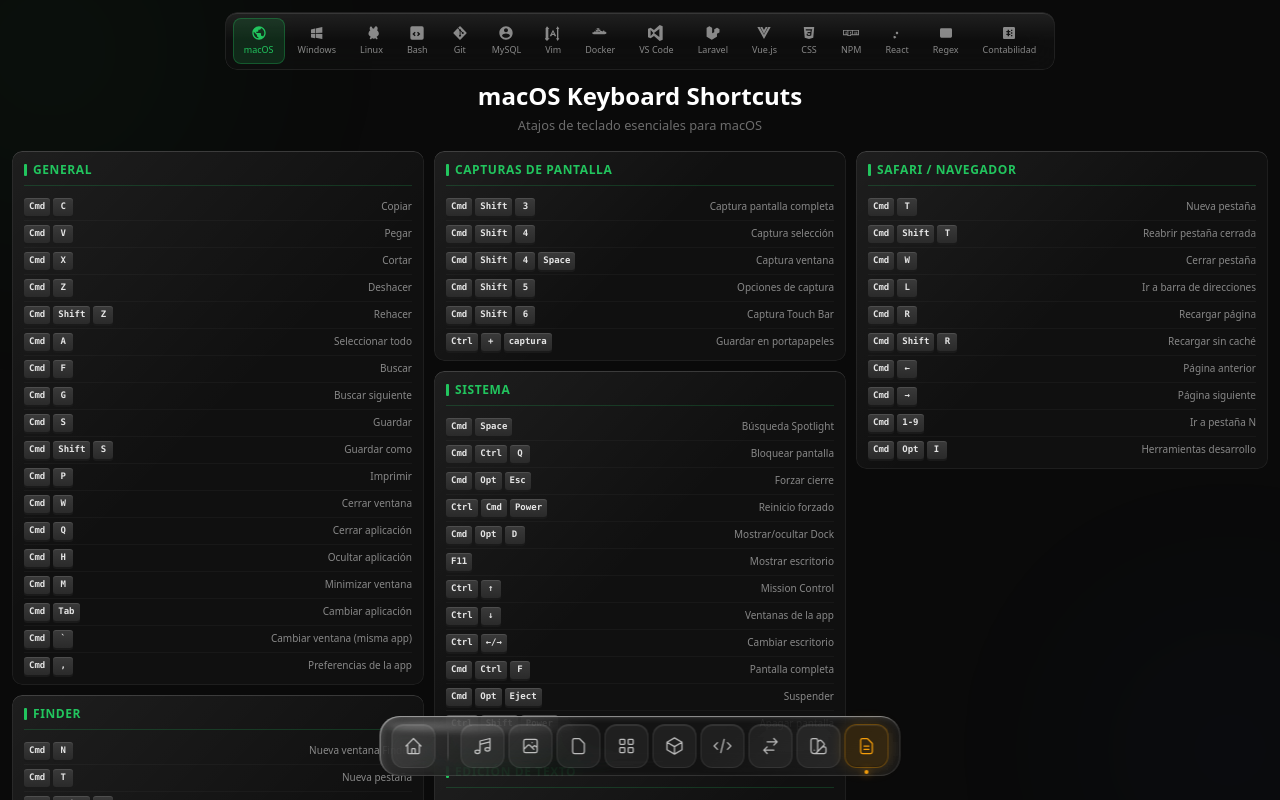
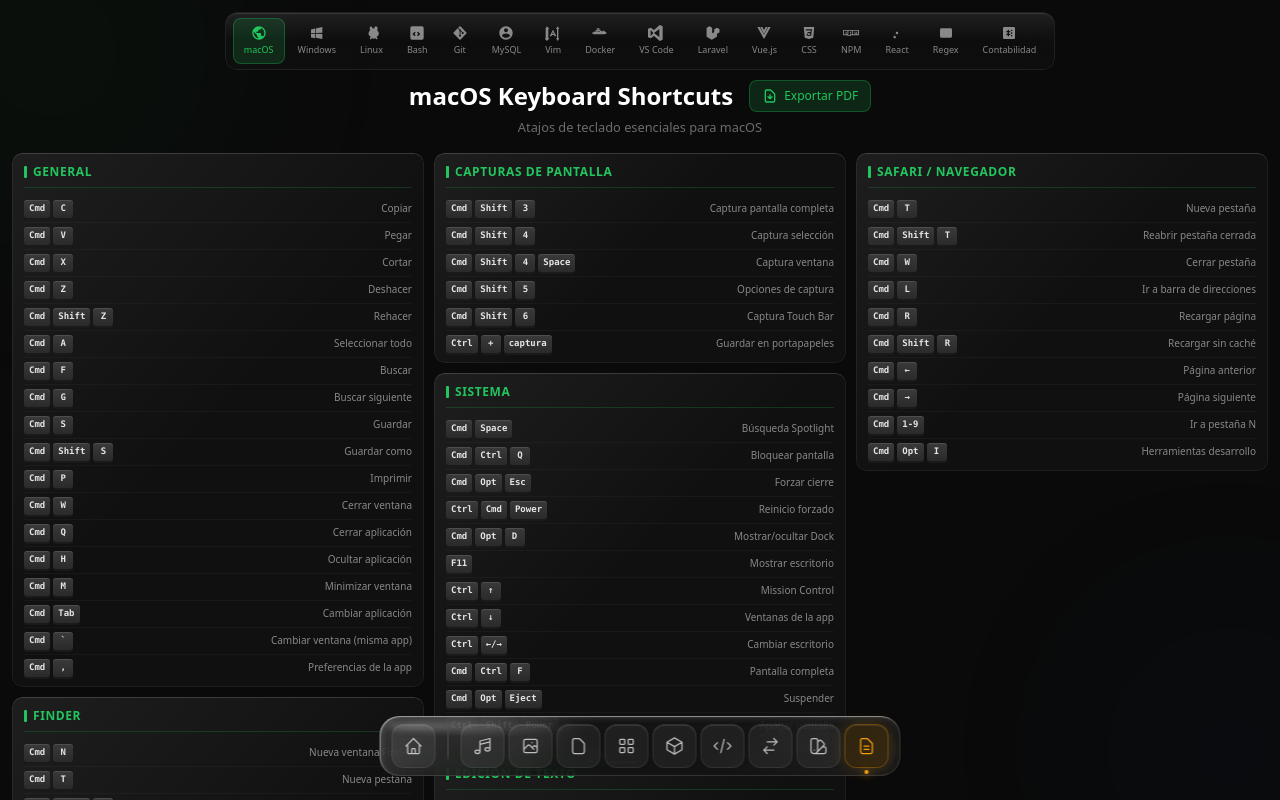
Before and after one commit to christianpasinrey/tools, a Vue app: page /cheatsheets in a window 1280 px wide. Shown: the top 800 px of the page. Built offline with nearby package versions, Linux system fonts and the light colour scheme.

Commit message:
feat: agregar funcionalidad para exportar hojas de trucos a PDF con estilos personalizados

```diff
--- a/src/views/CheatSheets.vue
+++ b/src/views/CheatSheets.vue
@@ -1,10 +1,223 @@
 <script setup>
 import { ref, computed } from 'vue'
+import { PDFDocument, rgb, StandardFonts } from 'pdf-lib'
 import { cheatsheetData, sheets } from '@/data/cheatsheets'
 
 const activeSheet = ref('macos')
 const currentSheet = computed(() => cheatsheetData[activeSheet.value])
 const currentSheetType = computed(() => sheets.find(s => s.id === activeSheet.value)?.type || 'shortcuts')
+const isExporting = ref(false)
+
+async function exportToPDF() {
+  isExporting.value = true
+
+  try {
+    const sheet = currentSheet.value
+    const pdfDoc = await PDFDocument.create()
+
+    // Fonts
+    const fontBold = await pdfDoc.embedFont(StandardFonts.HelveticaBold)
+    const fontRegular = await pdfDoc.embedFont(StandardFonts.Helvetica)
+    const fontMono = await pdfDoc.embedFont(StandardFonts.Courier)
+
+    // Colors
+    const colors = {
+      bg: rgb(0.04, 0.04, 0.04),
+      cardBg: rgb(0.08, 0.08, 0.08),
+      title: rgb(0.13, 0.77, 0.37), // #22c55e
+      text: rgb(0.9, 0.9, 0.9),
+      textMuted: rgb(0.6, 0.6, 0.6),
+      code: rgb(0.49, 0.83, 0.99), // #7dd3fc
+      keyBg: rgb(0.2, 0.2, 0.2),
+      border: rgb(0.15, 0.15, 0.15)
+    }
+
+    // Page settings
+    const pageWidth = 842 // A4 landscape
+    const pageHeight = 595
+    const margin = 30
+    const colGap = 15
+    const numCols = 3
+    const colWidth = (pageWidth - margin * 2 - colGap * (numCols - 1)) / numCols
+
+    let page = pdfDoc.addPage([pageWidth, pageHeight])
+    let colIndex = 0
+    let yPos = pageHeight - margin
+
+    // Draw background
+    const drawBackground = (p) => {
+      p.drawRectangle({
+        x: 0, y: 0,
+        width: pageWidth, height: pageHeight,
+        color: colors.bg
+      })
+    }
+    drawBackground(page)
+
+    // Title
+    page.drawText(sheet.title, {
+      x: margin,
+      y: yPos - 5,
+      size: 18,
+      font: fontBold,
+      color: colors.title
+    })
+
+    page.drawText(sheet.description, {
+      x: margin,
+      y: yPos - 22,
+      size: 9,
+      font: fontRegular,
+      color: colors.textMuted
+    })
+
+    yPos -= 45
+    const startY = yPos
+    const colHeights = [0, 0, 0]
+
+    // Process sections
+    for (const section of sheet.sections) {
+      // Calculate section height
+      const headerHeight = 20
+      const itemHeight = 14
+      const padding = 16
+      const sectionHeight = headerHeight + section.items.length * itemHeight + padding
+
+      // Find best column (shortest)
+      colIndex = colHeights.indexOf(Math.min(...colHeights))
+      const colX = margin + colIndex * (colWidth + colGap)
+      const colY = startY - colHeights[colIndex]
+
+      // Check if we need a new page
+      if (colY - sectionHeight < margin) {
+        // If all columns are full, new page
+        if (Math.min(...colHeights) > startY - margin - 50) {
+          page = pdfDoc.addPage([pageWidth, pageHeight])
+          drawBackground(page)
+          colHeights.fill(0)
+          colIndex = 0
+        }
+      }
+
+      const currentY = startY - colHeights[colIndex]
+      const currentX = margin + colIndex * (colWidth + colGap)
+
+      // Card background
+      page.drawRectangle({
+        x: currentX,
+        y: currentY - sectionHeight,
+        width: colWidth,
+        height: sectionHeight,
+        color: colors.cardBg,
+        borderColor: colors.border,
+        borderWidth: 0.5
+      })
+
+      // Section title bar
+      page.drawRectangle({
+        x: currentX,
+        y: currentY - headerHeight,
+        width: 3,
+        height: 12,
+        color: colors.title
+      })
+
+      page.drawText(section.name.toUpperCase(), {
+        x: currentX + 8,
+        y: currentY - 14,
+        size: 8,
+        font: fontBold,
+        color: colors.title
+      })
+
+      // Items
+      let itemY = currentY - headerHeight - 6
+      for (const item of section.items) {
+        itemY -= itemHeight
+
+        if (item.keys) {
+          // Keyboard shortcut
+          let keyX = currentX + 6
+          for (const key of item.keys) {
+            const keyWidth = fontMono.widthOfTextAtSize(key, 7) + 8
+            page.drawRectangle({
+              x: keyX,
+              y: itemY - 2,
+              width: keyWidth,
+              height: 11,
+              color: colors.keyBg,
+              borderColor: colors.border,
+              borderWidth: 0.3
+            })
+            page.drawText(key, {
+              x: keyX + 4,
+              y: itemY + 1,
+              size: 7,
+              font: fontMono,
+              color: colors.text
+            })
+            keyX += keyWidth + 3
+          }
+          // Description (right aligned)
+          const descWidth = fontRegular.widthOfTextAtSize(item.desc, 7)
+          page.drawText(item.desc, {
+            x: currentX + colWidth - descWidth - 6,
+            y: itemY + 1,
+            size: 7,
+            font: fontRegular,
+            color: colors.textMuted
+          })
+        } else if (item.cmd) {
+          // Command
+          const cmdText = item.cmd.length > 35 ? item.cmd.substring(0, 35) + '...' : item.cmd
+          page.drawText(cmdText, {
+            x: currentX + 6,
+            y: itemY + 1,
+            size: 7,
+            font: fontMono,
+            color: colors.code
+          })
+          // Description (right aligned)
+          const descText = item.desc.length > 25 ? item.desc.substring(0, 25) + '...' : item.desc
+          const descWidth = fontRegular.widthOfTextAtSize(descText, 7)
+          page.drawText(descText, {
+            x: currentX + colWidth - descWidth - 6,
+            y: itemY + 1,
+            size: 7,
+            font: fontRegular,
+            color: colors.textMuted
+          })
+        }
+      }
+
+      colHeights[colIndex] += sectionHeight + 8
+    }
+
+    // Footer
+    const footerText = `${sheet.title} Cheatsheet - Generated ${new Date().toLocaleDateString()}`
+    page.drawText(footerText, {
+      x: margin,
+      y: 15,
+      size: 7,
+      font: fontRegular,
+      color: colors.textMuted
+    })
+
+    // Download
+    const pdfBytes = await pdfDoc.save()
+    const blob = new Blob([pdfBytes], { type: 'application/pdf' })
+    const url = URL.createObjectURL(blob)
+    const a = document.createElement('a')
+    a.href = url
+    a.download = `${activeSheet.value}-cheatsheet.pdf`
+    a.click()
+    URL.revokeObjectURL(url)
+  } catch (error) {
+    console.error('Error exporting PDF:', error)
+  } finally {
+    isExporting.value = false
+  }
+}
 </script>
 
 <template>
@@ -48,7 +261,23 @@ const currentSheetType = computed(() => sheets.find(s => s.id === activeSheet.va
     <div class="sheet-content">
       <!-- Header -->
       <header class="sheet-header">
-        <h1 class="sheet-title">{{ currentSheet.title }}</h1>
+        <div class="header-top">
+          <h1 class="sheet-title">{{ currentSheet.title }}</h1>
+          <button
+            @click="exportToPDF"
+            :disabled="isExporting"
+            class="export-btn"
+          >
+            <svg v-if="!isExporting" class="w-4 h-4" fill="none" stroke="currentColor" viewBox="0 0 24 24">
+              <path stroke-linecap="round" stroke-linejoin="round" stroke-width="2" d="M12 10v6m0 0l-3-3m3 3l3-3m2 8H7a2 2 0 01-2-2V5a2 2 0 012-2h5.586a1 1 0 01.707.293l5.414 5.414a1 1 0 01.293.707V19a2 2 0 01-2 2z" />
+            </svg>
+            <svg v-else class="w-4 h-4 animate-spin" fill="none" viewBox="0 0 24 24">
+              <circle class="opacity-25" cx="12" cy="12" r="10" stroke="currentColor" stroke-width="4"></circle>
+              <path class="opacity-75" fill="currentColor" d="M4 12a8 8 0 018-8V0C5.373 0 0 5.373 0 12h4zm2 5.291A7.962 7.962 0 014 12H0c0 3.042 1.135 5.824 3 7.938l3-2.647z"></path>
+            </svg>
+            <span>{{ isExporting ? 'Exportando...' : 'Exportar PDF' }}</span>
+          </button>
+        </div>
         <p class="sheet-description">{{ currentSheet.description }}</p>
       </header>
 
@@ -245,16 +474,64 @@ const currentSheetType = computed(() => sheets.find(s => s.id === activeSheet.va
   margin-bottom: 16px;
 }
 
+.header-top {
+  display: flex;
+  align-items: center;
+  justify-content: center;
+  gap: 16px;
+  margin-bottom: 4px;
+}
+
 .sheet-title {
   font-size: 1.5rem;
   font-weight: 700;
   color: white;
-  margin-bottom: 2px;
+  margin: 0;
 }
 
 .sheet-description {
   font-size: 0.8rem;
   color: rgba(255, 255, 255, 0.4);
+}
+
+.export-btn {
+  display: flex;
+  align-items: center;
+  gap: 6px;
+  padding: 6px 12px;
+  background: rgba(34, 197, 94, 0.15);
+  border: 1px solid rgba(34, 197, 94, 0.3);
+  border-radius: 8px;
+  color: #22c55e;
+  font-size: 12px;
+  font-weight: 500;
+  cursor: pointer;
+  transition: all 0.2s ease;
+}
+
+.export-btn:hover:not(:disabled) {
+  background: rgba(34, 197, 94, 0.25);
+  border-color: rgba(34, 197, 94, 0.5);
+  transform: translateY(-1px);
+}
+
+.export-btn:disabled {
+  opacity: 0.6;
+  cursor: not-allowed;
+}
+
+.export-btn svg {
+  width: 16px;
+  height: 16px;
+}
+
+@keyframes spin {
+  from { transform: rotate(0deg); }
+  to { transform: rotate(360deg); }
+}
+
+.animate-spin {
+  animation: spin 1s linear infinite;
 }
 
 /* ===== MASONRY LAYOUT ===== */
```
